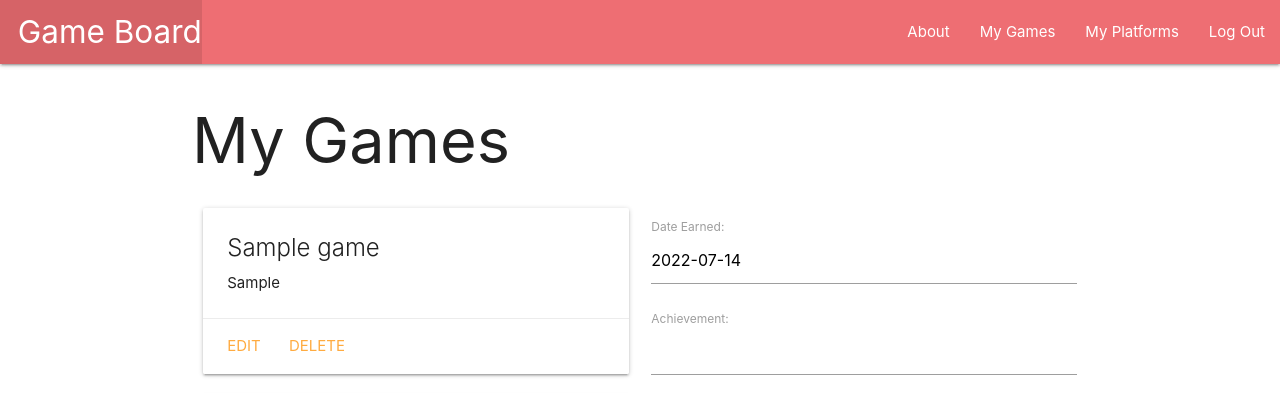
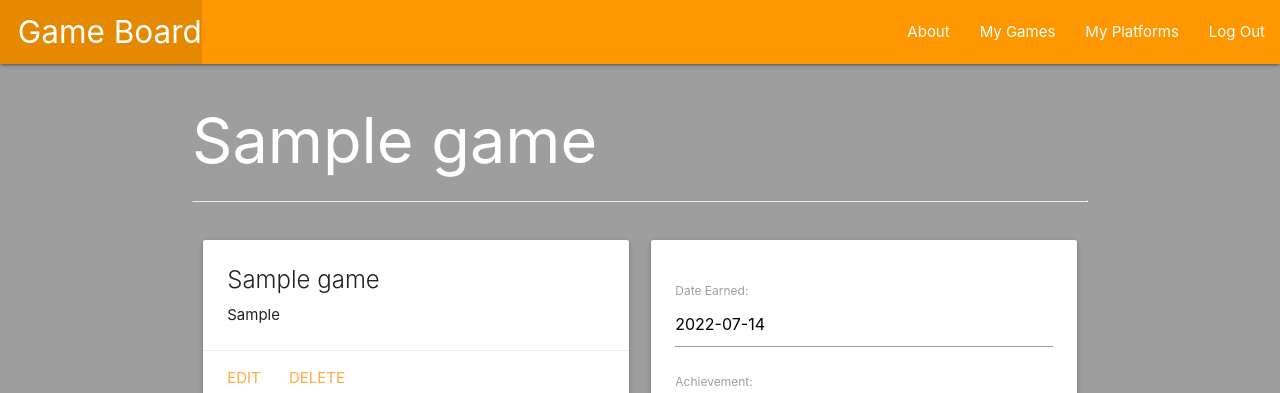
Before and after one commit to jakerwalton/GameBoard, a Django app: page /games/1/ in a window 1280 px wide. Shown: the top 393 px of the page. Run offline with Django 4.2, Linux system fonts and the light colour scheme; a user stored in the database is signed in; tables that the repository leaves empty hold one stand-in row (values such as "Sample post").

Commit message:
6th commit: made changes to styling

```diff
--- a/main_app/models.py
+++ b/main_app/models.py
@@ -1,6 +1,5 @@
 from django.db import models
 from django.urls import reverse
-from datetime import date
 from django.contrib.auth.models import User
 
 
@@ -11,6 +10,7 @@ class Platform(models.Model):
 class Game(models.Model):
     name = models.CharField(max_length=100)
     developer = models.CharField(max_length=100)
+    coverart = models.CharField(max_length=250)
     platforms = models.ManyToManyField(Platform)
     user = models.ForeignKey(User, on_delete=models.CASCADE)
 
@@ -24,7 +24,7 @@ class Achievements(models.Model):
     date = models.DateField('Date Earned')
     achievement = models.CharField(max_length=100)
 
-    game = models.ForeignKey(Game, on_delete=models.CASCADE)
+    game = models.ForeignKey(Game, on_delete = models.CASCADE)
 
     def __str__(self):
         return f'"{self.achievement}" earned on {self.date}'
--- /dev/null
+++ b/main_app/static/css/style.css
@@ -0,0 +1,3 @@
+body {
+    background-color: black;
+}
--- a/main_app/templates/about.html
+++ b/main_app/templates/about.html
@@ -1,6 +1,5 @@
 {% extends 'base.html' %} {% block content %}
-<h1>About Game Board</h1>
+<h1 class="white-text">About Game Board</h1>
 <hr />
-<p>This is where the about info goes</p>
-
+<p class="white-text">I made this app</p>
 {% endblock %}
--- a/main_app/templates/base.html
+++ b/main_app/templates/base.html
@@ -12,10 +12,11 @@
     />
     <link rel="stylesheet" type="text/css" href="{% static 'css/style.css' %}" />
     <script src="https://cdnjs.cloudflare.com/ajax/libs/materialize/1.0.0/js/materialize.min.js"></script>
-  <body>
+
+  <body class="grey">
     <header class="navbar-fixed">
       <nav>
-        <div class="nav-wrapper">
+        <div class="nav-wrapper orange">
           <ul>
             <li>
               <a href="/" class="left brand-logo">&nbsp;&nbsp;Game Board</a>
@@ -36,7 +37,7 @@
       </nav>
     </header>
     <main class="container">{% block content %} {% endblock %}</main>
-    <footer class="page-footer">
+    <footer class="page-footer orange">
       <div class="right">All Rights Reserved, © 2022 Game Board
     </footer>
   </body>
--- a/main_app/templates/games/detail.html
+++ b/main_app/templates/games/detail.html
@@ -1,7 +1,8 @@
 {% extends 'base.html' %} {% block content %}
 
 
-<h1>My Games</h1>
+<h1 class="white-text">{{ game.name }}</h1>
+<hr /><br />
 <!-- <div class="card">
     <div class="card-content">
         <span class="card-title">{{ game.name }}</span>
@@ -31,7 +32,7 @@
         alt="{{ game.name }}"
       />
       {% empty %}
-      <div class="card-panel teal-text center-align">No Screenshots</div>
+      <div class="card-panel orange-text center-align">No Screenshots</div>
       {% endfor %}
       <form
         action="{% url 'add_photo' game.id %}"
@@ -42,15 +43,15 @@
         {% csrf_token %}
         <input type="file" name="photo-file" />
         <br /><br />
-        <input type="submit" class="btn" value="Upload Screenshot" />
+        <input type="submit" class="orange btn" value="Upload Screenshot" />
       </form>
     </div>
     <div class="col s6">
-        <form action="{% url 'add_achievement' game.id %}" method="POST">
+        <form class="card-panel" action="{% url 'add_achievement' game.id %}" method="POST">
             {% csrf_token %} {{ achievement_form.as_p }}
-            <input type="submit" class="btn" value="Add Achievement" />
+            <input type="submit" class="orange btn" value="Add Achievement" />
         </form>
-      <table class="striped">
+      <table class="striped white-text">
         <thead>
           <tr>
             <th>Date</th>
@@ -71,7 +72,7 @@
   </div>
   <hr />
 <div class="row">
-  <div class="col s6">
+  <div class="col s6 white-text">
     <h3>Platforms</h3>
     {% if game.platforms.count %} {% for platform in game.platforms.all %}
     <div class="card">
@@ -82,12 +83,12 @@
       </div>
     </div>
     {% endfor %} {% else %}
-    <h5>No Platforms :(</h5>
+    <h5>Assign a platform</h5>
     {% endif %}
   </div>
   <!-- Available platforms will come after this line -->
   <div class="col s6">
-    <h3>Platforms</h3>
+    <h3 class="white-text">Platforms</h3>
     {% if platforms.count %}
       {% for platform in platforms.all %}
         <div class="card">
@@ -99,7 +100,7 @@
           <div class="card-action">
             <form action="{% url 'assoc_platform' game.id platform.id %}" method="post">
               {% csrf_token %}
-              <button type="submit" class="btn">Add</button>
+              <button type="submit" class="orange btn">Add</button>
             </form>
           </div>
         </div>
--- a/main_app/templates/platforms/detail.html
+++ b/main_app/templates/platforms/detail.html
@@ -1,11 +1,12 @@
 {% extends 'base.html' %} {% block content %}
 
-<h1>Platform Details</h1>
+<h1 class="white-text">Platform Details</h1>
+<hr /><br />
 
 <div class="card">
   <a href="{% url 'platforms_detail' platform.id %}">
     <div class="card-content">
-      <span class="card-title">
+      <span class="card-title black-text">
         <span>{{ platform.name }}</span>
     </div>
     <div class="card-action">
--- a/main_app/views.py
+++ b/main_app/views.py
@@ -5,6 +5,7 @@ from django.views.generic.edit import CreateView, UpdateView, DeleteView
 from django.contrib.auth import login
 from django.contrib.auth.forms import UserCreationForm
 from django.contrib.auth.decorators import login_required
+from django.contrib.auth.mixins import LoginRequiredMixin
 
 from main_app.forms import AchievementForm
 from .models import Game, Platform, Photo
@@ -26,10 +27,12 @@ def home(request):
 def about(request):
   return render(request, 'about.html')
 
+@login_required
 def games_index(request):
     games = Game.objects.filter(user=request.user)
     return render(request, 'games/index.html', {'games': games})
 
+@login_required
 def games_detail(request, game_id):
     game = Game.objects.get(id=game_id)
     available_platforms = Platform.objects.exclude(
@@ -41,6 +44,7 @@ def games_detail(request, game_id):
         'platforms': available_platforms
     })
 
+@login_required
 def add_achievement(request, game_id):
     form = AchievementForm(request.POST)
     if form.is_valid():
@@ -49,15 +53,17 @@ def add_achievement(request, game_id):
         new_achievement.save()
     return redirect('detail', game_id=game_id)
 
+@login_required
 def assoc_platform(request, game_id, platform_id):
     Game.objects.get(id=game_id).platforms.add(platform_id)
     return redirect('detail', game_id=game_id)
 
+@login_required
 def assoc_platform_delete(request, game_id, platform_id):
     Game.objects.get(id=game_id).platforms.remove(platform_id)
     return redirect('detail', game_id=game_id)
 
-
+@login_required
 def add_photo(request, game_id):
     photo_file = request.FILES.get('photo-file', None)
     if photo_file:
@@ -87,44 +93,40 @@ def signup(request):
     return render(request, 'registration/signup.html', context)
 
 
-class Games:
-    def __init__(self, name, developer):
-        self.name = name
-        self.developer = developer
 
-class GameCreate(CreateView):
+class GameCreate(LoginRequiredMixin, CreateView):
     model = Game
-    fields = ['name', 'developer']
+    fields = ['name', 'developer', 'coverart']
     success_url = '/games/'
-
-class GameUpdate(UpdateView):
-    model = Game
-    fields = ['name', 'developer']
     def form_valid(self, form):
         form.instance.user = self.request.user
         return super().form_valid(form)
 
-class GameDelete(DeleteView):
+class GameUpdate(LoginRequiredMixin, UpdateView):
+    model = Game
+    fields = ['name', 'developer']
+
+class GameDelete(LoginRequiredMixin, DeleteView):
     model = Game
     success_url = '/games/'
 
-class PlatformList(ListView):
+class PlatformList(LoginRequiredMixin, ListView):
     model = Platform
     template_name = 'platforms/index.html'
 
-class PlatformDetail(DetailView):
+class PlatformDetail(LoginRequiredMixin, DetailView):
     model = Platform
     template_name = 'platforms/detail.html'
 
-class PlatformCreate(CreateView):
+class PlatformCreate(LoginRequiredMixin, CreateView):
     model = Platform
     fields = ['name']
     success_url = '/platforms/'
 
-class PlatformUpdate(UpdateView):
+class PlatformUpdate(LoginRequiredMixin, UpdateView):
     model = Platform
     fields = '__all__'
 
-class PlatformDelete(DeleteView):
+class PlatformDelete(LoginRequiredMixin, DeleteView):
     model = Platform
     success_url = '/platforms/'
```
Also changed, not shown: main_app/templates/games/index.html (+7 -3 lines), main_app/templates/home.html (+8 -3 lines), main_app/templates/main_app/game_confirm_delete.html (+6 -5 lines), main_app/templates/main_app/game_form.html (+4 -3 lines), main_app/templates/main_app/platform_confirm_delete.html (+5 -5 lines), main_app/templates/main_app/platform_form.html (+4 -3 lines), main_app/templates/platforms/index.html (+7 -3 lines), main_app/migrations/0004_game_coverart.py (added).
